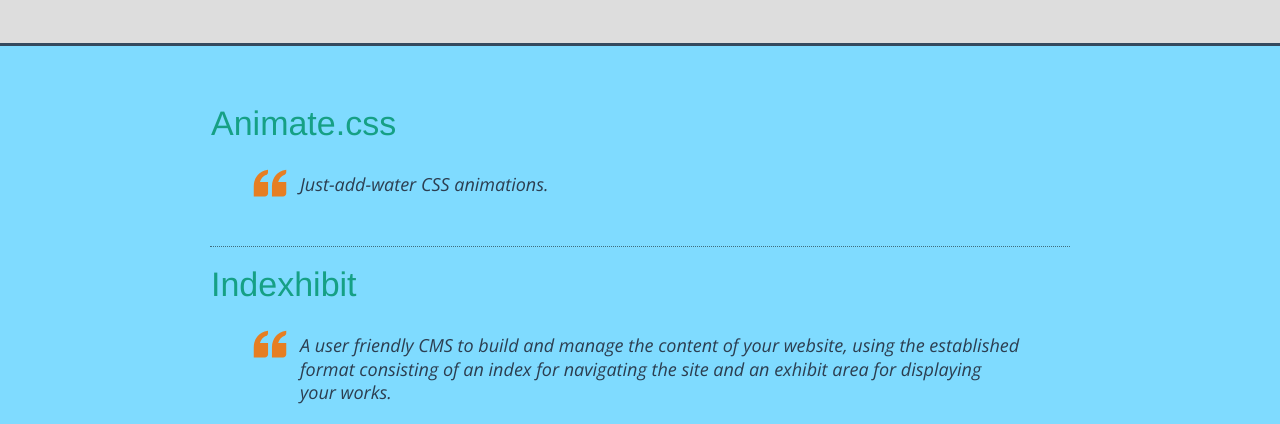
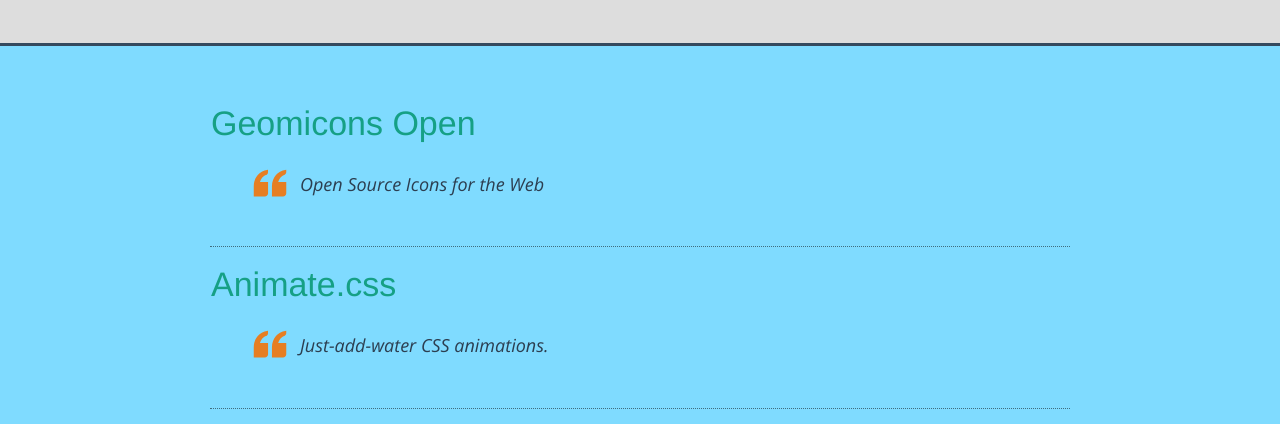
Before and after one commit to ephemeralia/ephemeralia.github.io, a plain HTML site: page index.html in a window 1280 px wide. Shown: the part 365-789 px from the top of the page. Drawn offline with nearby package versions, Linux system fonts and the light colour scheme; a web font is replaced by a local one.

Commit message:
geomicons

```diff
--- a/index.html
+++ b/index.html
@@ -27,6 +27,12 @@
       <div class="container">
         <div class="row">
           <ol><!-- li>article>(h2>a)+blockquote && li>article>(h2>a{Mule Radio Syndicate}+{ via }+a{Mule Design Studio})+blockquote{From our ass to your ears}+p{Assorted podcasts with a couple that focus on the web.} -->
+            <li>
+              <article>
+                <h2><a href="http://geomicons.com">Geomicons Open</a></h2>
+                <blockquote>Open Source Icons for the Web</blockquote>
+              </article>
+            </li>
             <li>
               <article>
                 <h2><a href="http://daneden.github.io/animate.css/">Animate.css</a></h2>
```
